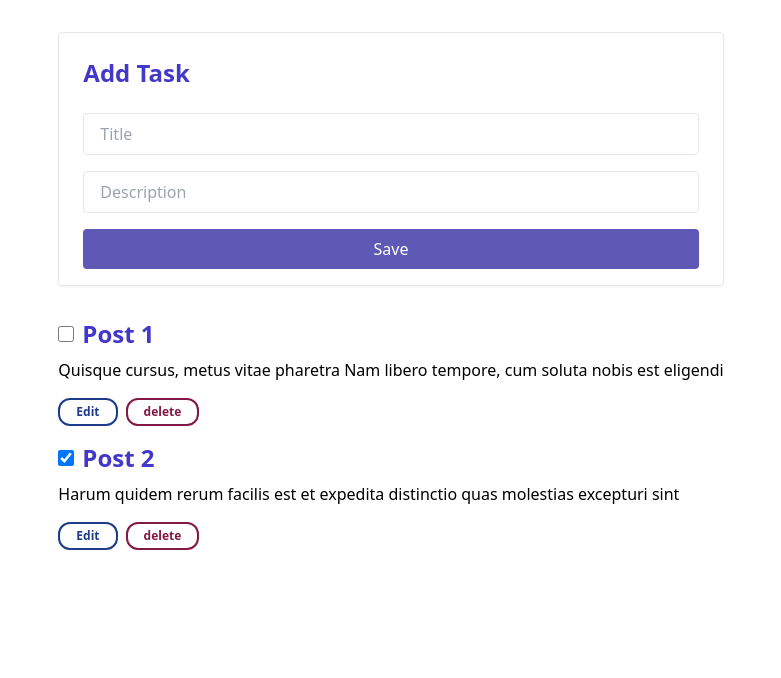
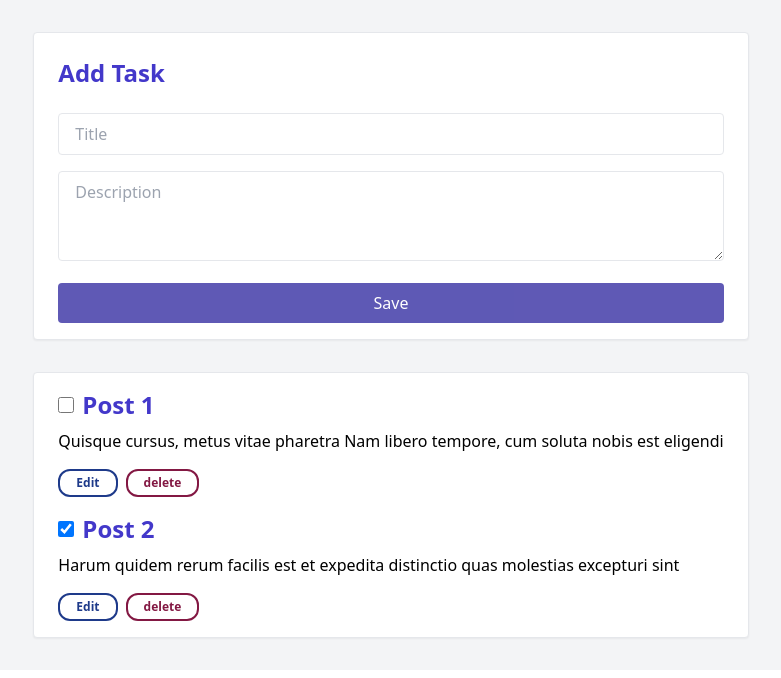
Before and after one commit to BanerjeeProdipta/todo-api-app, a React (Create React App) app: page / in a window 1280 px wide. Shown: the top 678 px of the page, without its empty margins (249-1030 px from the left). Built offline with nearby package versions, Linux system fonts and the light colour scheme.

Commit message:
clean up

```diff
--- a/src/App.tsx
+++ b/src/App.tsx
@@ -7,7 +7,9 @@ function App() {
     <BrowserRouter>
       <Switch>
         <Route exact path="/">
-          <Task />
+          <div className="bg-gray-100">
+            <Task />
+          </div>
         </Route>
       </Switch>
     </BrowserRouter>
--- a/src/pages/Task.tsx
+++ b/src/pages/Task.tsx
@@ -81,10 +81,13 @@ const Task = () => {
   };
 
   return (
-    <div className="mx-auto flex justify-center py-8 px-6">
+    <div className="mx-auto flex justify-center py-8 px-6 ">
       <div>
         {taskEditFormVisibility === false && (
-          <form onSubmit={handleAddTaskFromSubmit} className="mb-8 border rounded shadow-sm px-6 py-4 space-y-4">
+          <form
+            onSubmit={handleAddTaskFromSubmit}
+            className="mb-8 border rounded shadow-sm px-6 py-4 space-y-4 bg-white"
+          >
             <p className="text-2xl text-indigo-700 font-bold py-2 w-full">Add Task</p>
             <input
               className="border border-blue px-4 py-2 rounded w-full"
@@ -94,9 +97,9 @@ const Task = () => {
               placeholder="Title"
               onChange={(e) => setTitle(e.target.value)}
             />
-            <input
+            <textarea
               className="border border-blue px-4 py-2 rounded w-full"
-              type="text"
+              rows={3}
               id="body"
               value={body}
               placeholder="Description"
@@ -114,7 +117,10 @@ const Task = () => {
           </form>
         )}
         {taskEditFormVisibility === true && (
-          <form onSubmit={handleEditTaskFromSubmit} className="mb-8 border rounded shadow-sm px-6 py-4 space-y-4">
+          <form
+            onSubmit={handleEditTaskFromSubmit}
+            className="mb-8 border rounded shadow-sm px-6 py-4 space-y-4 bg-white"
+          >
             <p className="text-2xl text-indigo-700 font-bold py-2 w-full">Edit Task {taskToEdit?.id}</p>
             <input
               className="border border-blue px-4 py-2 rounded w-full"
@@ -124,9 +130,9 @@ const Task = () => {
               placeholder="Title"
               onChange={(e) => setTitle(e.target.value)}
             />
-            <input
+            <textarea
               className="border border-blue px-4 py-2 rounded w-full"
-              type="text"
+              rows={3}
               id="body"
               value={body}
               placeholder="Description"
@@ -150,7 +156,7 @@ const Task = () => {
           </form>
         )}
 
-        <div className="space-y-4">
+        <div className="space-y-4 border rounded shadow-sm px-6 py-4 bg-white">
           {tasks.map((task: ITask) => (
             <div key={task.id}>
               <div className="flex items-center">
```
